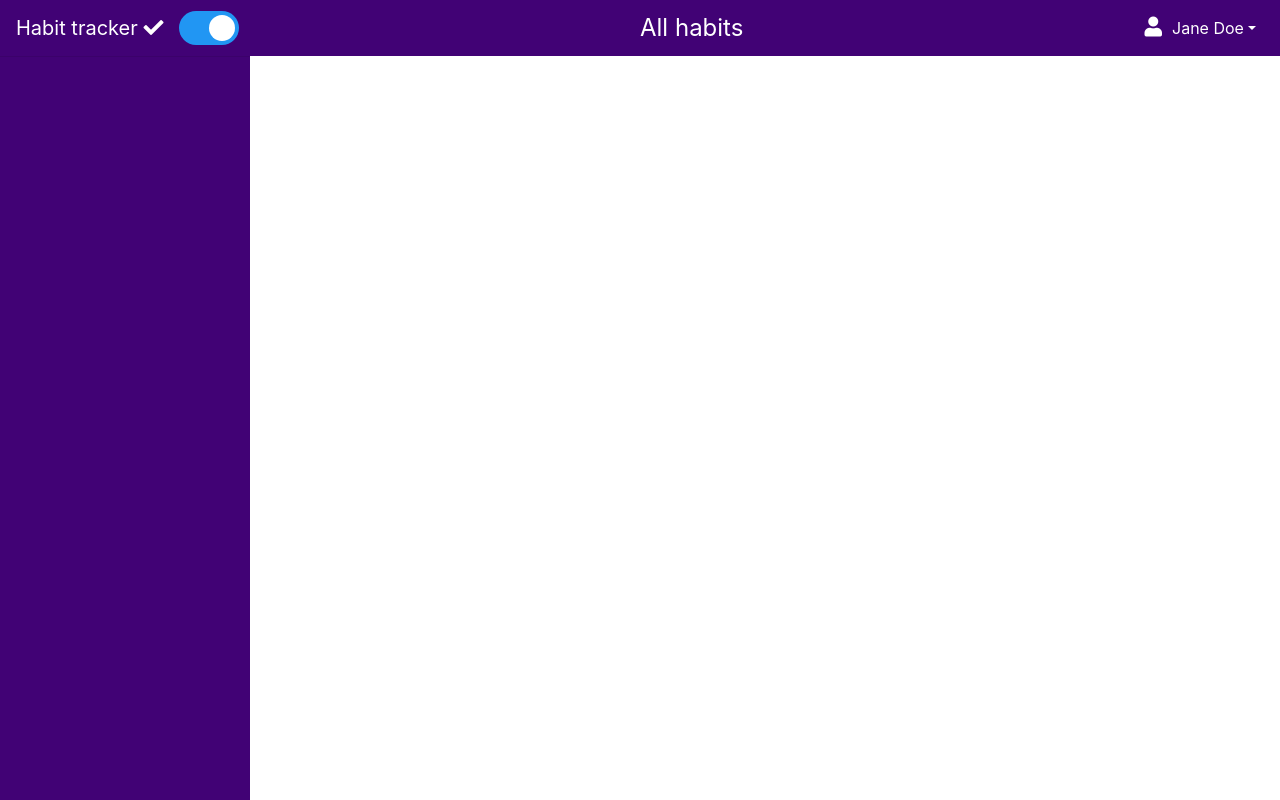
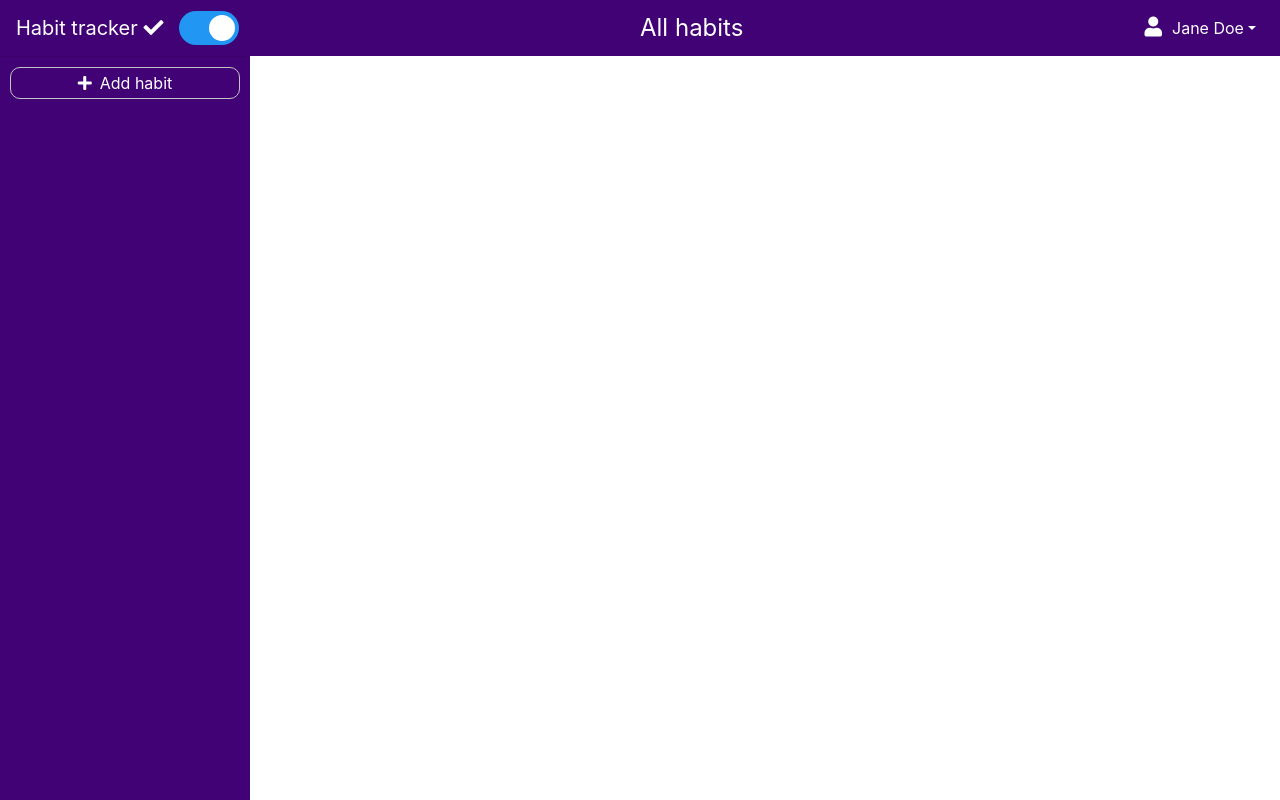
Before and after one commit to userradu/habit-tracker, an Angular app: page /dashboard in a window 1280 px wide. Built offline with nearby package versions, Linux system fonts and the light colour scheme.

Commit message:
Add 'add habit' button'

```diff
--- a/src/app/dashboard/dashboard-sidebar/dashboard-sidebar.component.css
+++ b/src/app/dashboard/dashboard-sidebar/dashboard-sidebar.component.css
@@ -10,3 +10,25 @@
 .hide-sidebar {
     transform: translateX(-250px);
 }
+
+.add-habit-section {
+    padding: 10px;
+}
+
+.add-habit-btn {
+    width: 100%;
+    background-color: transparent;
+    color: #fff;
+    border: 1px solid #C4C4C4;
+    border-radius: 10px;
+    padding: 3px;
+    outline: none;
+}
+
+.add-habit-btn:hover {
+    background-color: #2B014E;
+}
+
+.add-habit-btn i {
+    margin-right: 8px;
+}
--- a/src/app/dashboard/dashboard-sidebar/dashboard-sidebar.component.html
+++ b/src/app/dashboard/dashboard-sidebar/dashboard-sidebar.component.html
@@ -1 +1,8 @@
-<div class="sidebar" [ngClass]="{'hide-sidebar': !showSidebar}"></div>
+<div class="sidebar" [ngClass]="{'hide-sidebar': !showSidebar}">
+    <div class="add-habit-section">
+        <button type="button" class="add-habit-btn">
+            <i class="fas fa-plus"></i>
+            <span>Add habit</span>
+        </button>
+    </div>
+</div>
```
